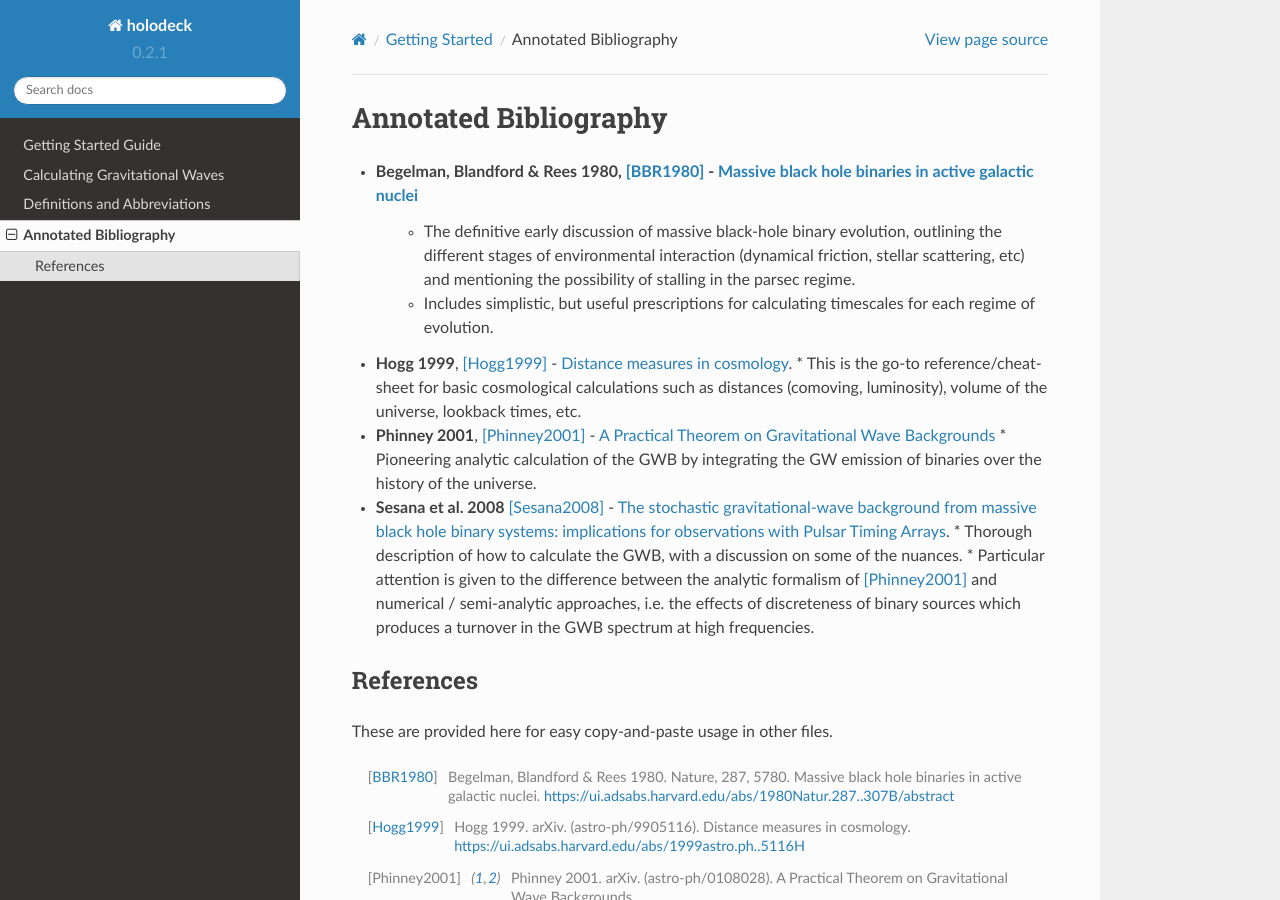
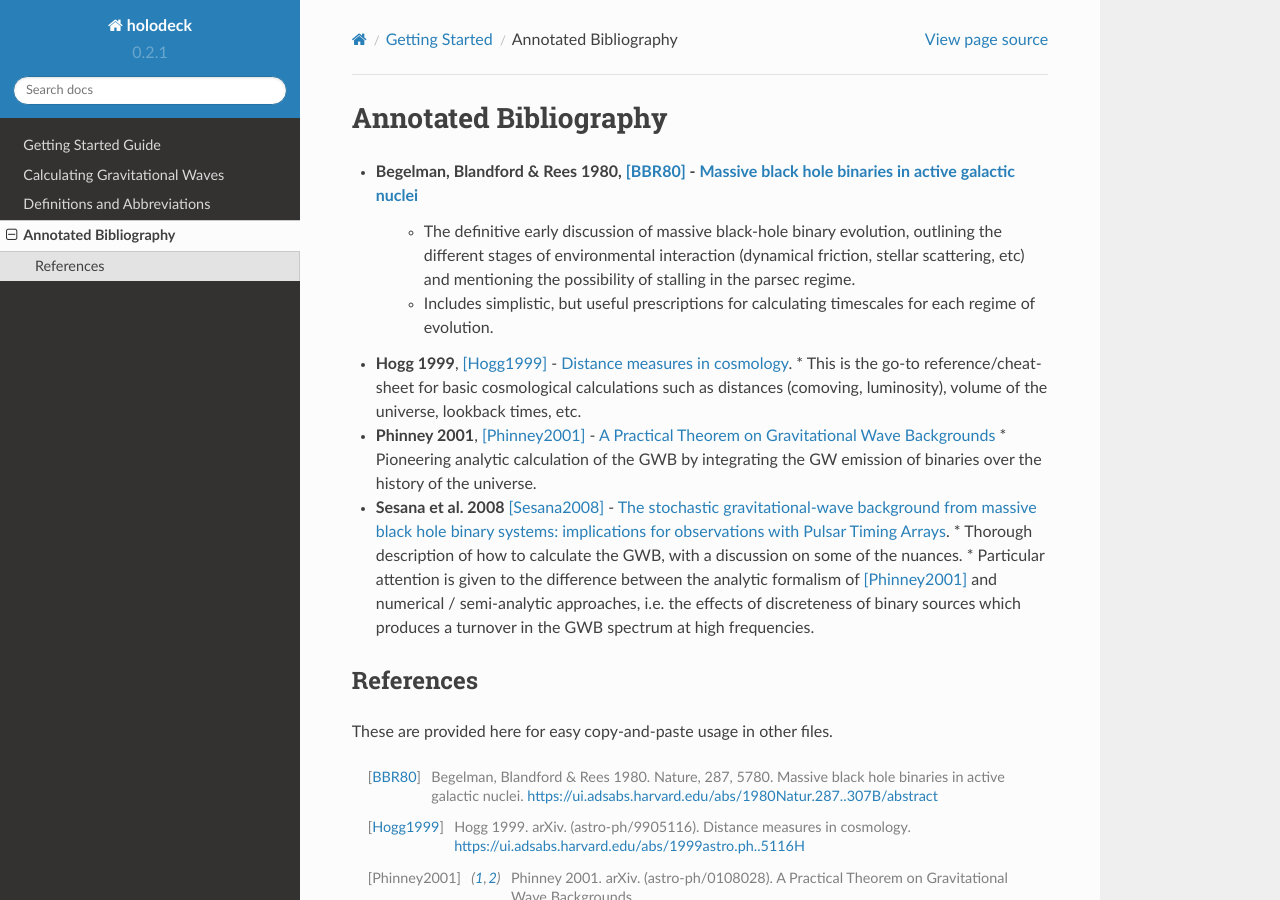
Before and after one commit to nanograv/holodeck, a Sphinx documentation site: the page built from docs/source/biblio.rst, in a window 1280 px wide and 900 px high. Built offline with Sphinx 7.4.7 and the Read the Docs theme 2.0.0, drawn with Linux system fonts in a browser that asks for light colours; pages that are not in the unit, such as notebooks, are missing from menus.

Commit message:
DOCS/BUG: inconsistent reference label

```diff
--- a/docs/source/biblio.rst
+++ b/docs/source/biblio.rst
@@ -2,7 +2,7 @@
 Annotated Bibliography
 ======================
 
-* **Begelman, Blandford & Rees 1980**, [BBR1980]_ - `Massive black hole binaries in active galactic nuclei <https://ui.adsabs.harvard.edu/abs/1980Natur.287..307B/abstract>`_
+* **Begelman, Blandford & Rees 1980**, [BBR80]_ - `Massive black hole binaries in active galactic nuclei <https://ui.adsabs.harvard.edu/abs/1980Natur.287..307B/abstract>`_
     * The definitive early discussion of massive black-hole binary evolution, outlining the different stages of environmental interaction (dynamical friction, stellar scattering, etc) and mentioning the possibility of stalling in the parsec regime.
     * Includes simplistic, but useful prescriptions for calculating timescales for each regime of evolution.
 
@@ -23,7 +23,7 @@ References
 ==========
 These are provided here for easy copy-and-paste usage in other files.
 
-.. [BBR1980] Begelman, Blandford & Rees 1980.  Nature, 287, 5780.
+.. [BBR80] Begelman, Blandford & Rees 1980.  Nature, 287, 5780.
     Massive black hole binaries in active galactic nuclei.
     https://ui.adsabs.harvard.edu/abs/1980Natur.287..307B/abstract
 
```
